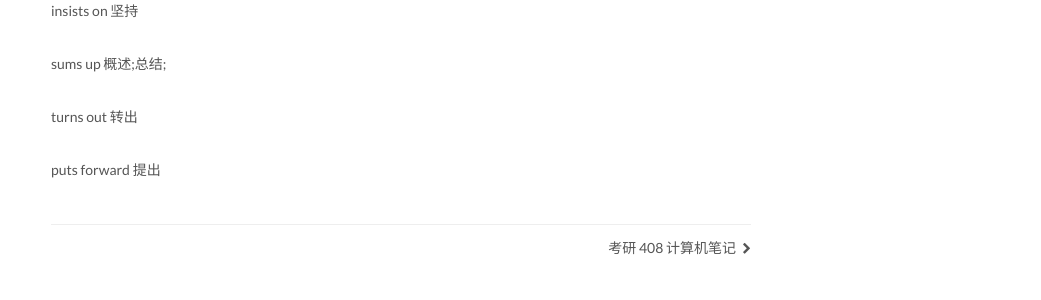
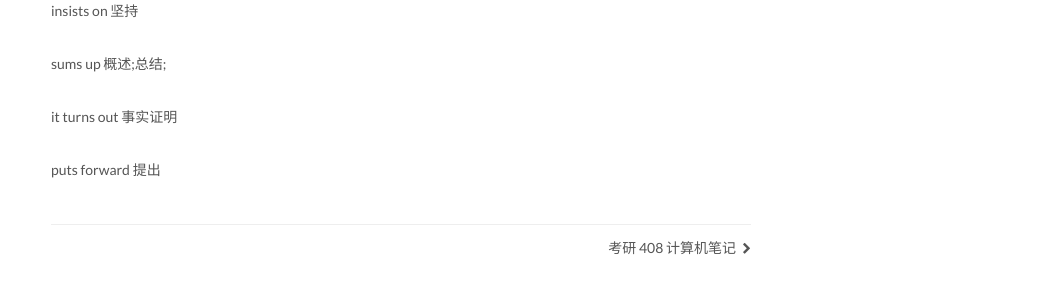
Before and after one commit to nnngu/LearningNotes, a Jekyll site: the page built from _posts/2018-06-18-考研 201 英语笔记.md, in a window 1280 px wide. Shown: the part 1600-1900 px from the top of the page, without its empty margins (239-1280 px from the left). Built offline with Jekyll 4.4.1, drawn with Linux system fonts in a browser that asks for light colours.

Commit message:
修改文件: _posts/2018-06-18-考研 201 英语笔记.md

```diff
--- a/_posts/2018-06-18-考研 201 英语笔记.md
+++ b/_posts/2018-06-18-考研 201 英语笔记.md
@@ -55,6 +55,6 @@ insists on  坚持
 
 sums up  概述;总结;
 
-turns out  转出
+it turns out  事实证明
 
 puts forward  提出
```
